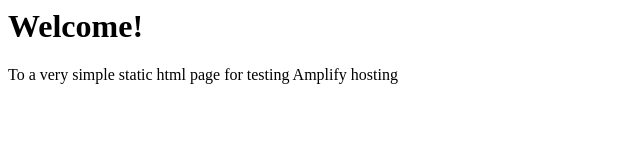
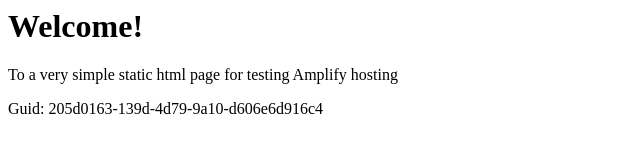
Before and after one commit to aws-aemilia-hkg/Github-PR-Commit-Integration-Test-DoNotTouch-v0-preprod-ap-east-1, a website: page src/index.html in a window 1280 px wide. Shown: the whole page, without its empty margins (0-640 px from the left). Drawn offline with Linux system fonts and the light colour scheme.

Commit message:
commit from integ tests

```diff
--- a/src/index.html
+++ b/src/index.html
@@ -1,3 +1,5 @@
+
+
 <html lang="en">
 
 <head>
@@ -10,6 +12,6 @@
 <body>
     <h1>Welcome!</h1>
     <p>To a very simple static html page for testing Amplify hosting</p>
-</body>
+    <p>Guid: 205d0163-139d-4d79-9a10-d606e6d916c4</p></body>
 
 </html>
```
